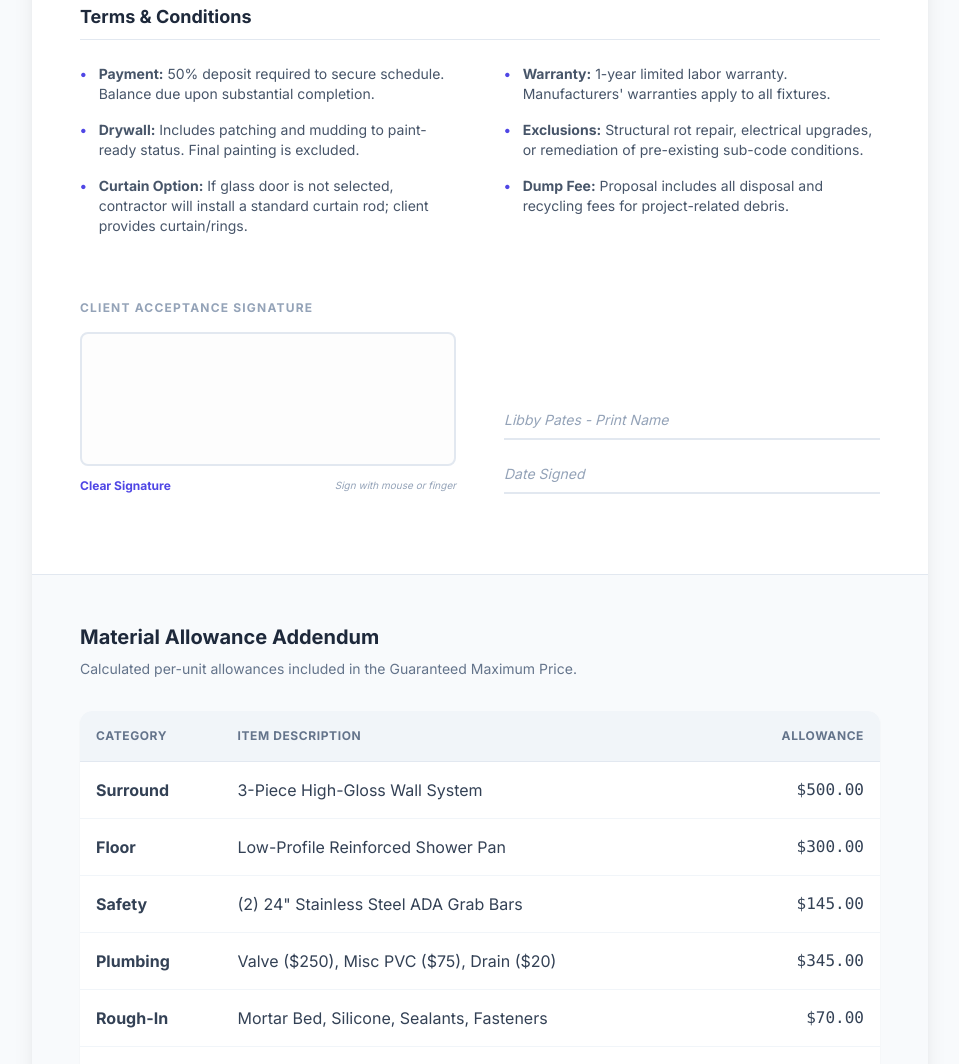
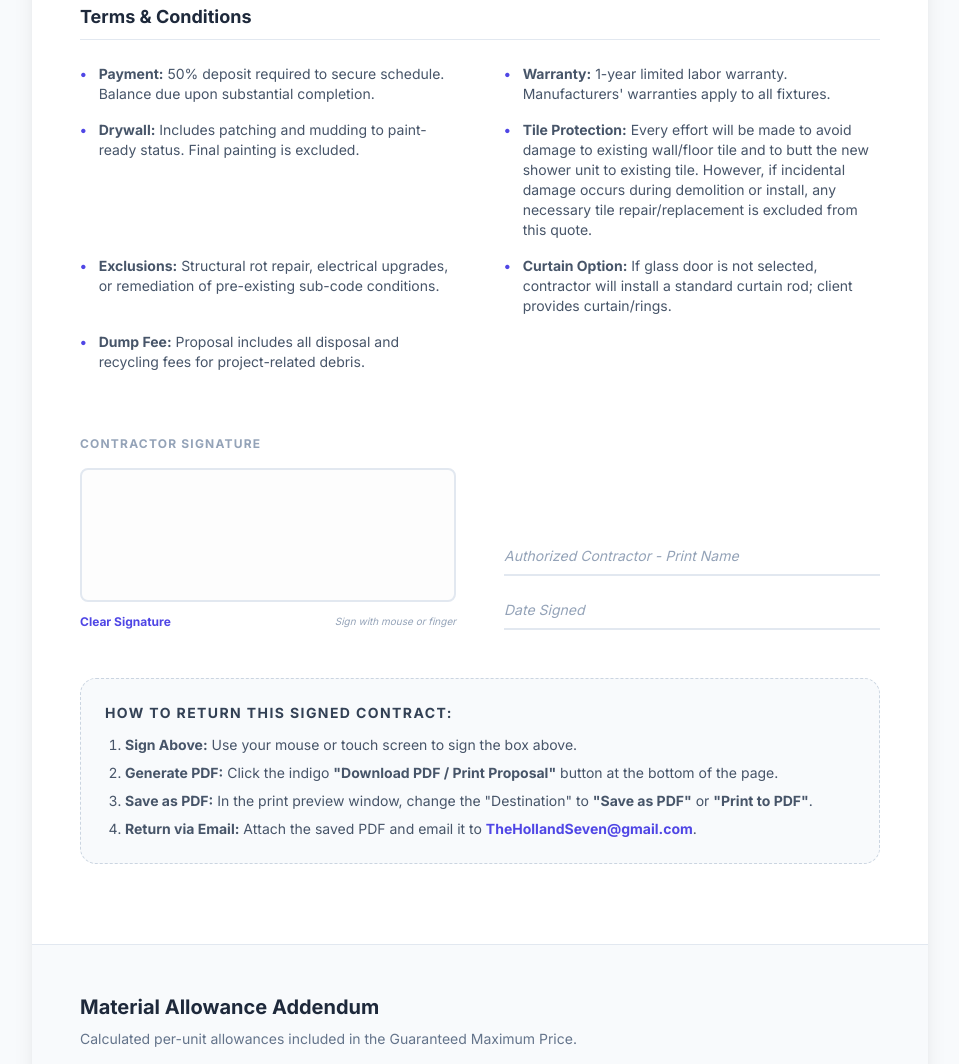
Before and after one commit to HollandHomes/Libby-pates, a plain HTML site: page index.html in a window 1280 px wide. Shown: the part 1411-2475 px from the top of the page, without its empty margins (160-1119 px from the left). Drawn offline with nearby package versions, Linux system fonts and the light colour scheme.

Commit message:
Revise signature labels and add instructions
Updated signature section and added submission instructions.

```diff
--- a/index.html
+++ b/index.html
@@ -34,6 +34,7 @@
             body { background: white; padding: 0; }
             .proposal-card { box-shadow: none; border: none; width: 100%; max-width: 100%; }
             .page-break { page-break-before: always; }
+            .instruction-box { display: none !important; }
         }
     </style>
 </head>
@@ -166,6 +167,10 @@
                     </div>
                     <div class="flex gap-3">
                         <span class="text-indigo-600 font-bold">•</span>
+                        <p><strong>Tile Protection:</strong> Every effort will be made to avoid damage to existing wall/floor tile and to butt the new shower unit to existing tile. However, if incidental damage occurs during demolition or install, any necessary tile repair/replacement is excluded from this quote.</p>
+                    </div>
+                    <div class="flex gap-3">
+                        <span class="text-indigo-600 font-bold">•</span>
                         <p><strong>Exclusions:</strong> Structural rot repair, electrical upgrades, or remediation of pre-existing sub-code conditions.</p>
                     </div>
                     <div class="flex gap-3">
@@ -183,7 +188,7 @@
             <section class="mb-8">
                 <div class="grid grid-cols-1 md:grid-cols-2 gap-12">
                     <div>
-                        <h4 class="text-xs uppercase font-bold text-slate-400 mb-4 tracking-widest">Client Acceptance Signature</h4>
+                        <h4 class="text-xs uppercase font-bold text-slate-400 mb-4 tracking-widest">Contractor Signature</h4>
                         <canvas id="sig-pad" width="400" height="140" class="w-full"></canvas>
                         <div class="mt-3 flex justify-between">
                             <button onclick="clearSig()" class="text-xs font-bold text-indigo-600 hover:text-indigo-800 transition-colors no-print">Clear Signature</button>
@@ -191,9 +196,20 @@
                         </div>
                     </div>
                     <div class="flex flex-col justify-end">
-                        <div class="border-b-2 border-slate-200 pb-2 mb-6 text-slate-400 italic text-sm">Libby Pates - Print Name</div>
+                        <div class="border-b-2 border-slate-200 pb-2 mb-6 text-slate-400 italic text-sm">Authorized Contractor - Print Name</div>
                         <div class="border-b-2 border-slate-200 pb-2 text-slate-400 italic text-sm">Date Signed</div>
                     </div>
+                </div>
+
+                <!-- Submission Instructions -->
+                <div class="mt-12 bg-slate-50 p-6 rounded-2xl border border-dashed border-slate-300 instruction-box">
+                    <h4 class="text-sm font-bold text-slate-700 mb-3 uppercase tracking-widest">How to return this signed contract:</h4>
+                    <ol class="text-sm text-slate-600 list-decimal ml-5 space-y-2">
+                        <li><strong>Sign Above:</strong> Use your mouse or touch screen to sign the box above.</li>
+                        <li><strong>Generate PDF:</strong> Click the indigo <strong>"Download PDF / Print Proposal"</strong> button at the bottom of the page.</li>
+                        <li><strong>Save as PDF:</strong> In the print preview window, change the "Destination" to <strong>"Save as PDF"</strong> or <strong>"Print to PDF"</strong>.</li>
+                        <li><strong>Return via Email:</strong> Attach the saved PDF and email it to <a href="mailto:TheHollandSeven@gmail.com" class="text-indigo-600 font-bold hover:underline">TheHollandSeven@gmail.com</a>.</li>
+                    </ol>
                 </div>
             </section>
         </div>
```
